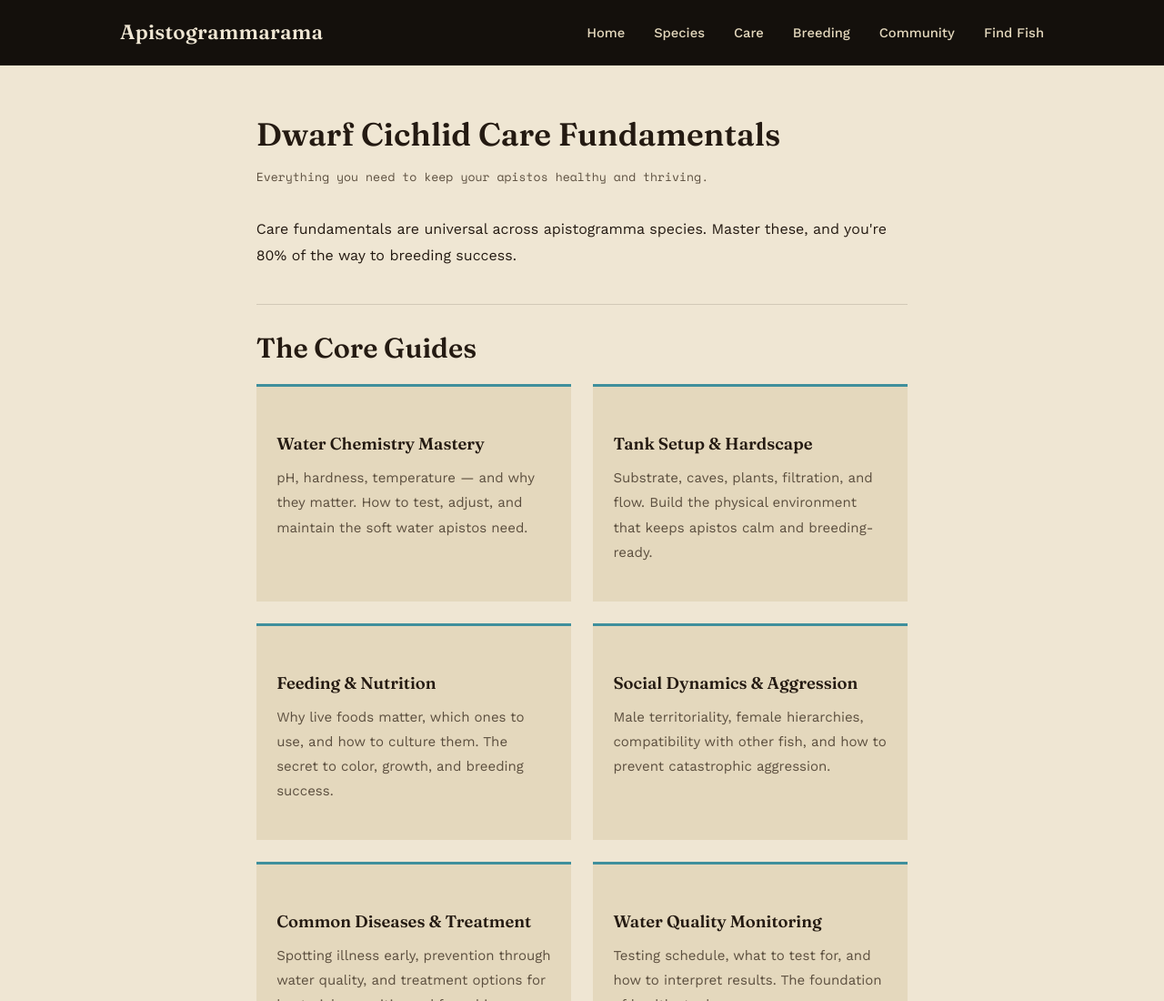
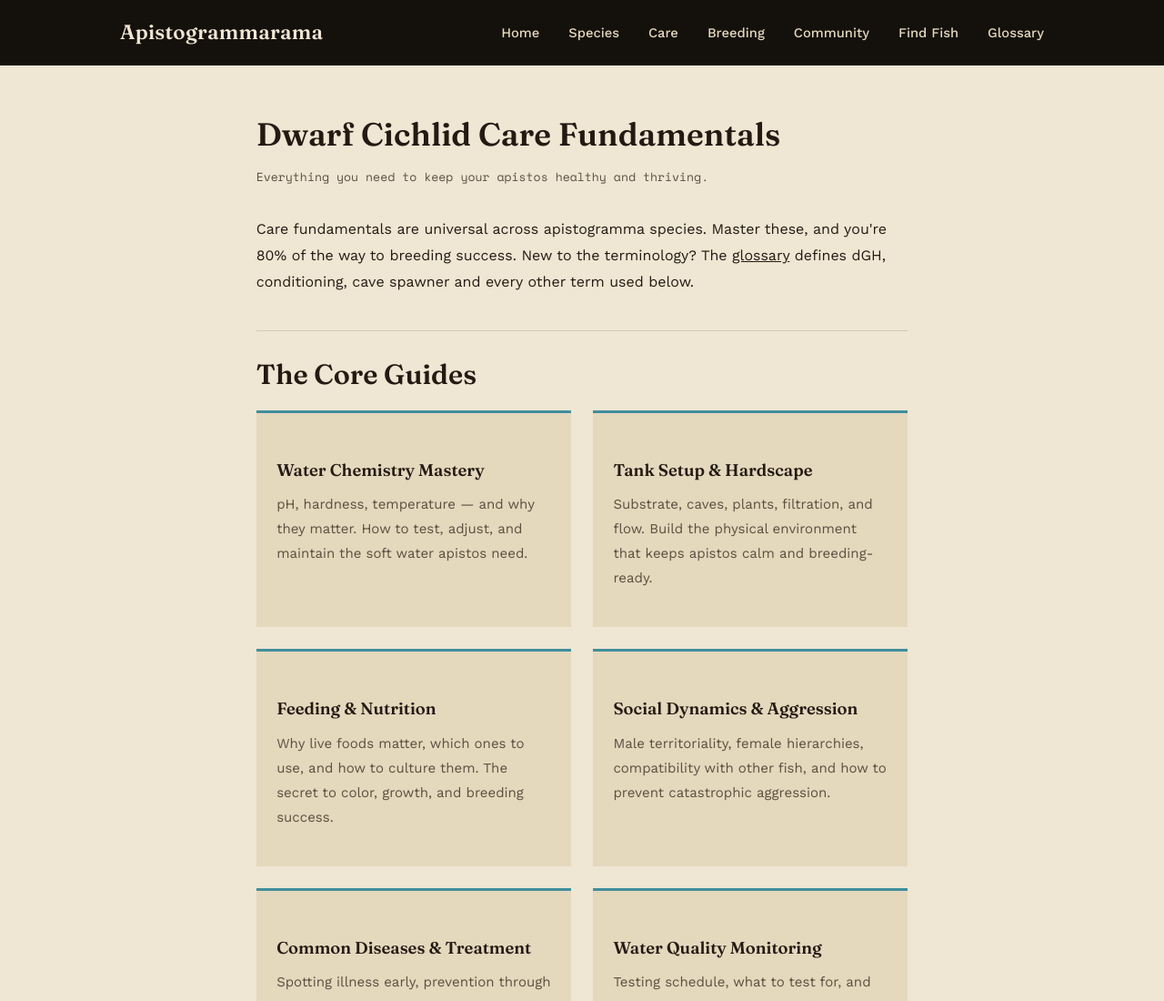
Before and after one commit to petzonesd/apistogrammarama, a plain HTML site: page care/index.html in a window 1280 px wide. Shown: the top 1100 px of the page at 91% size. Drawn offline with nearby package versions, Linux system fonts and the light colour scheme.

Commit message:
Add Glossary to care hub nav and cross-link

```diff
--- a/care/index.html
+++ b/care/index.html
@@ -28,6 +28,7 @@
                 <li><a href="/breeding/">Breeding</a></li>
                 <li><a href="/community/">Community</a></li>
                 <li><a href="/sourcing/">Find Fish</a></li>
+                <li><a href="/glossary/">Glossary</a></li>
             </ul>
         </div>
     </nav>
@@ -36,7 +37,7 @@
         <h1>Dwarf Cichlid Care Fundamentals</h1>
         <p class="meta">Everything you need to keep your apistos healthy and thriving.</p>
 
-        <p>Care fundamentals are universal across apistogramma species. Master these, and you're 80% of the way to breeding success.</p>
+        <p>Care fundamentals are universal across apistogramma species. Master these, and you're 80% of the way to breeding success. New to the terminology? The <a href="/glossary/">glossary</a> defines dGH, conditioning, cave spawner and every other term used below.</p>
 
         <h2>The Core Guides</h2>
         <div class="species-grid">
```
